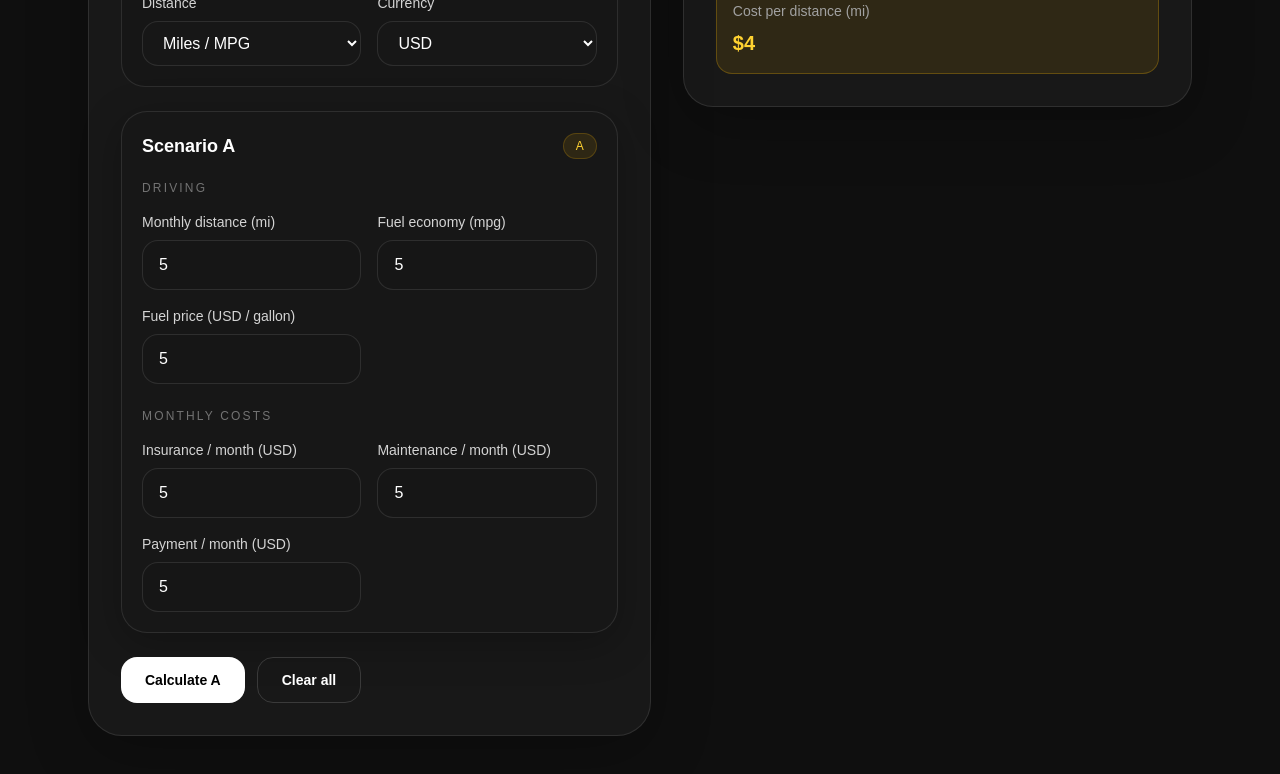
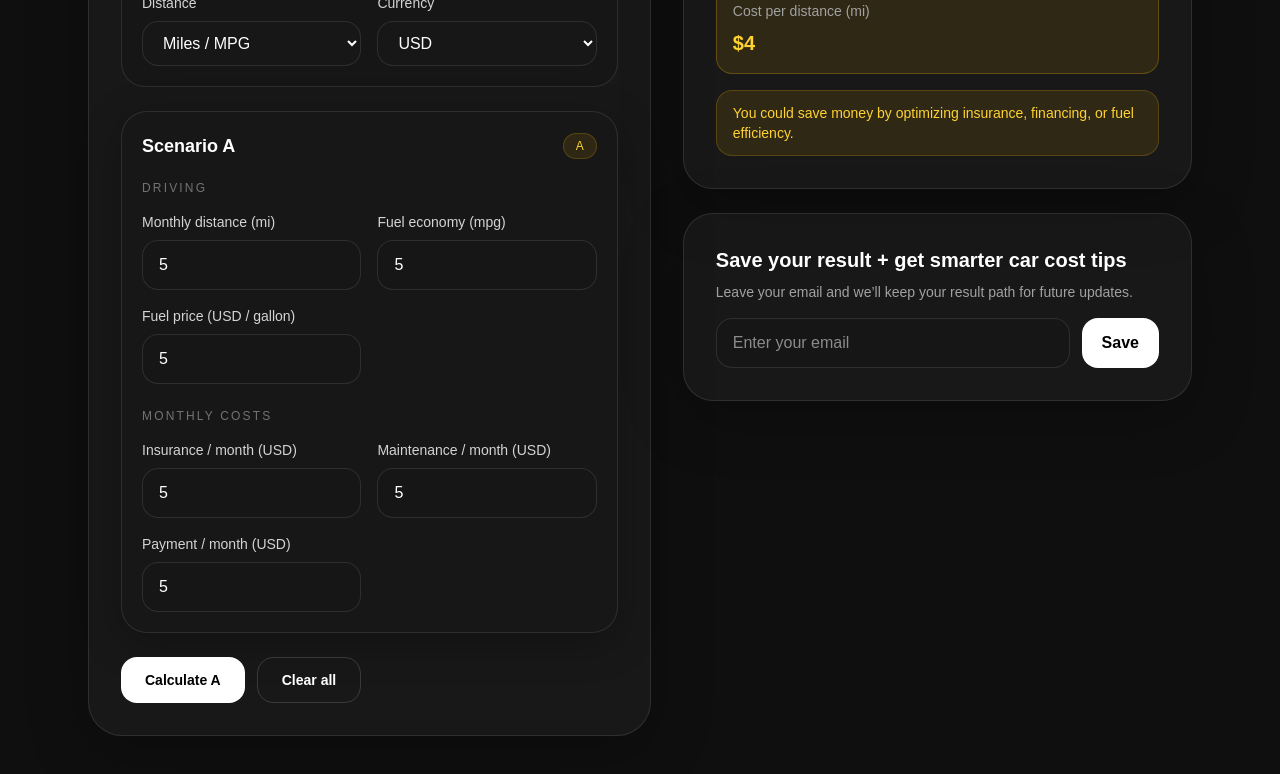
Before and after one commit to vasko700/carcost, a Next.js app: page / in a window 1280 px wide. Both pictures are taken after typing "5", "5", "5", "5", "5", "5" into the empty fields and a click on the button "Calculate A". Shown: the part 1268-2042 px from the top of the page. Built offline with nearby package versions, Linux system fonts and the light colour scheme.

Commit message:
Add email capture and analytics events

```diff
--- a/app/page.tsx
+++ b/app/page.tsx
@@ -44,6 +44,9 @@ export default function Home() {
   const [resultB, setResultB] = useState<Result | null>(null);
 
   const [showCompare, setShowCompare] = useState(false);
+
+  const [email, setEmail] = useState("");
+  const [emailSaved, setEmailSaved] = useState(false);
 
   const t = {
     en: {
@@ -103,6 +106,12 @@ export default function Home() {
       literShort: "/ liter",
       drivingGroup: "Driving",
       costGroup: "Monthly costs",
+      emailTitle: "Save your result + get smarter car cost tips",
+      emailText: "Leave your email and we’ll keep your result path for future updates.",
+      emailPlaceholder: "Enter your email",
+      emailButton: "Save",
+      emailSaved: "Saved. You’re on the list.",
+      nudge: "You could save money by optimizing insurance, financing, or fuel efficiency.",
     },
     ru: {
       brand: "CarCost",
@@ -161,6 +170,12 @@ export default function Home() {
       literShort: "/ литр",
       drivingGroup: "Движение",
       costGroup: "Ежемесячные расходы",
+      emailTitle: "Сохрани расчёт + получай полезные советы",
+      emailText: "Оставь email, и мы сохраним твой результат для будущих обновлений.",
+      emailPlaceholder: "Введите email",
+      emailButton: "Сохранить",
+      emailSaved: "Сохранено. Ты в списке.",
+      nudge: "Ты можешь снизить расходы за счёт страховки, финансирования или расхода топлива.",
     },
   }[language];
 
@@ -273,6 +288,8 @@ export default function Home() {
     setResultA(null);
     setResultB(null);
     setShowCompare(false);
+    setEmail("");
+    setEmailSaved(false);
   }
 
   function handleUseSampleData() {
@@ -316,6 +333,15 @@ export default function Home() {
 
     setResultA(null);
     setResultB(null);
+  }
+
+  function handleEmailSubmit() {
+    const clean = email.trim();
+    if (!clean) return;
+
+    localStorage.setItem("carcost_email", clean);
+    track("email_submitted");
+    setEmailSaved(true);
   }
 
   function renderField(
@@ -471,6 +497,10 @@ export default function Home() {
             formatCurrency(result.costPerDistanceUnit),
             true
           )}
+        </div>
+
+        <div className="mt-4 rounded-2xl border border-amber-400/20 bg-amber-400/10 px-4 py-3 text-sm font-medium text-amber-300">
+          {t.nudge}
         </div>
       </div>
     );
@@ -745,6 +775,40 @@ export default function Home() {
                   )}
                 </div>
               )}
+
+              {(resultA || resultB) && (
+                <div className="rounded-[30px] border border-white/10 bg-white/[0.04] p-6 shadow-[0_16px_60px_rgba(0,0,0,0.25)] sm:p-8">
+                  {!emailSaved ? (
+                    <>
+                      <h3 className="text-xl font-semibold">{t.emailTitle}</h3>
+                      <p className="mt-2 text-sm text-neutral-400">
+                        {t.emailText}
+                      </p>
+
+                      <div className="mt-4 flex flex-col gap-3 sm:flex-row">
+                        <input
+                          type="email"
+                          value={email}
+                          onChange={(e) => setEmail(e.target.value)}
+                          placeholder={t.emailPlaceholder}
+                          className="flex-1 rounded-2xl border border-white/10 bg-neutral-900/80 px-4 py-3 text-white outline-none transition focus:border-amber-400/60 focus:ring-2 focus:ring-amber-400/20"
+                        />
+
+                        <button
+                          onClick={handleEmailSubmit}
+                          className="rounded-2xl bg-white px-5 py-3 font-semibold text-black transition hover:opacity-90"
+                        >
+                          {t.emailButton}
+                        </button>
+                      </div>
+                    </>
+                  ) : (
+                    <p className="font-semibold text-amber-300">
+                      {t.emailSaved}
+                    </p>
+                  )}
+                </div>
+              )}
             </div>
           </div>
         </div>
```
